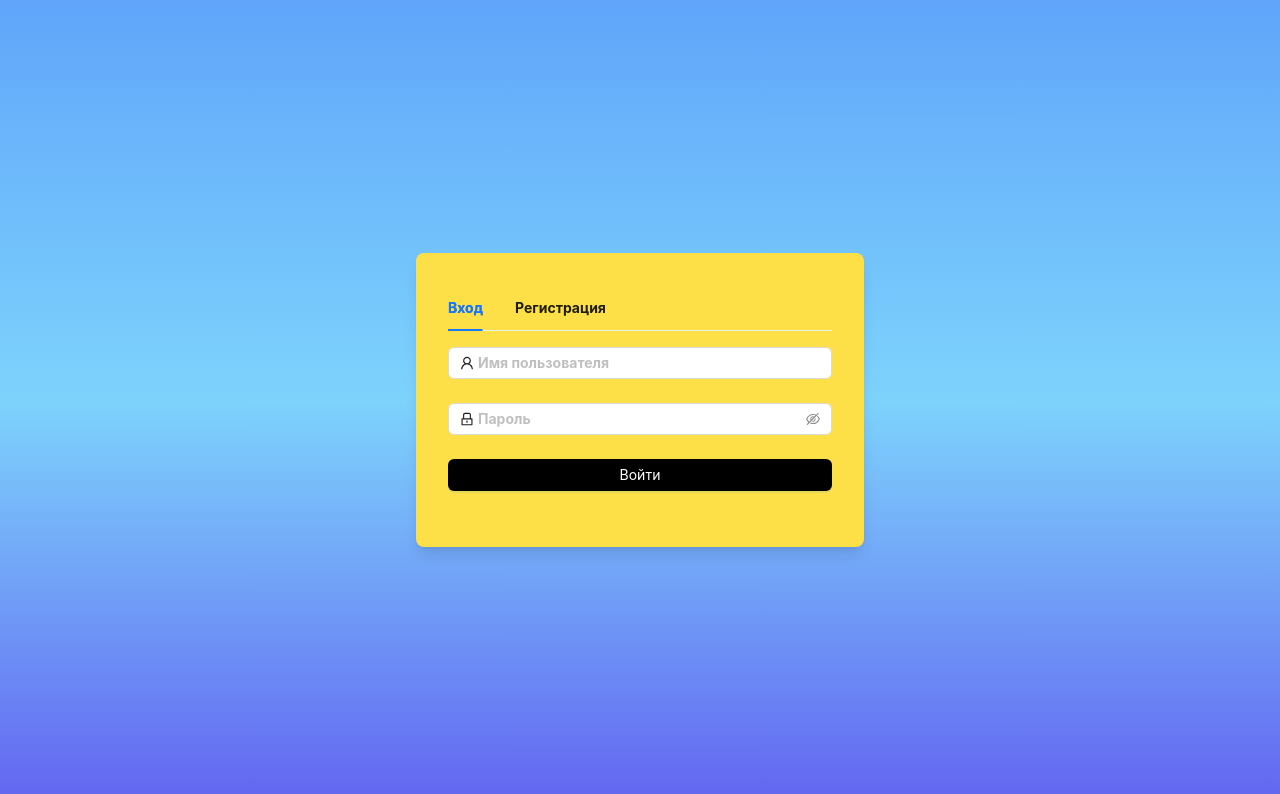
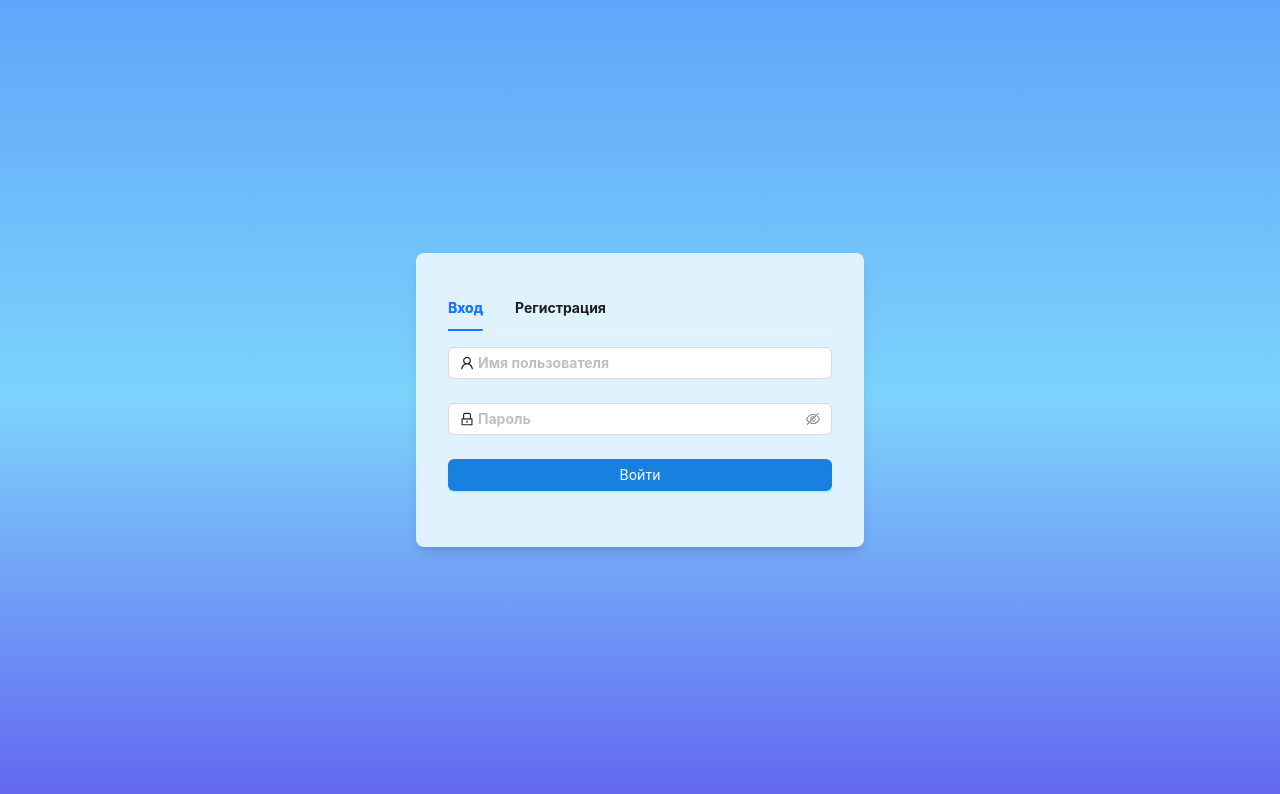
Before and after one commit to Lozhkina11/front, a Next.js app in the folder front/: page /login in a window 1280 px wide. Shown: the top 794 px of the page. Built offline with nearby package versions, Linux system fonts and the light colour scheme.

Commit message:
made style for form

```diff
--- a/front/app/login/page.tsx
+++ b/front/app/login/page.tsx
@@ -10,9 +10,11 @@ const LoginPage: React.FC = () => {
 
   return (
     <div className="min-h-screen flex items-center justify-center bg-gradient-to-b from-blue-400 via-sky-300 to-indigo-500 p-6">
-      <div className="bg-yellow-300 shadow-lg rounded-lg p-8 max-w-md w-full">
+      <div className="bg-sky-100 shadow-lg rounded-lg p-8 max-w-md w-full">
+      {/* <div className="bg-[#7DD3FC] shadow-lg rounded-lg p-8 max-w-md w-full"> */}
         <h2 className="text-2xl font-bold text-center mb-6">
-          <Tabs defaultActiveKey="1">
+          <Tabs defaultActiveKey="1"  tabBarStyle={{
+    color: "black"}}>
             {/* Вкладка "Вход" */}
             <TabPane tab="Вход" key="1">
               <Form
@@ -48,7 +50,7 @@ const LoginPage: React.FC = () => {
                   htmlType="submit"
                   className="w-full"
                   loading={false}
-                  style={{ background: "black" }}
+                  style={{ background: "#1880DF" }}
                 >
                   Войти
                 </Button>
@@ -109,6 +111,7 @@ const LoginPage: React.FC = () => {
                   htmlType="submit"
                   className="w-full"
                   loading={false}
+                  style={{ background: "#1880DF" }}
                 >
                   Зарегистрироваться
                 </Button>
```
